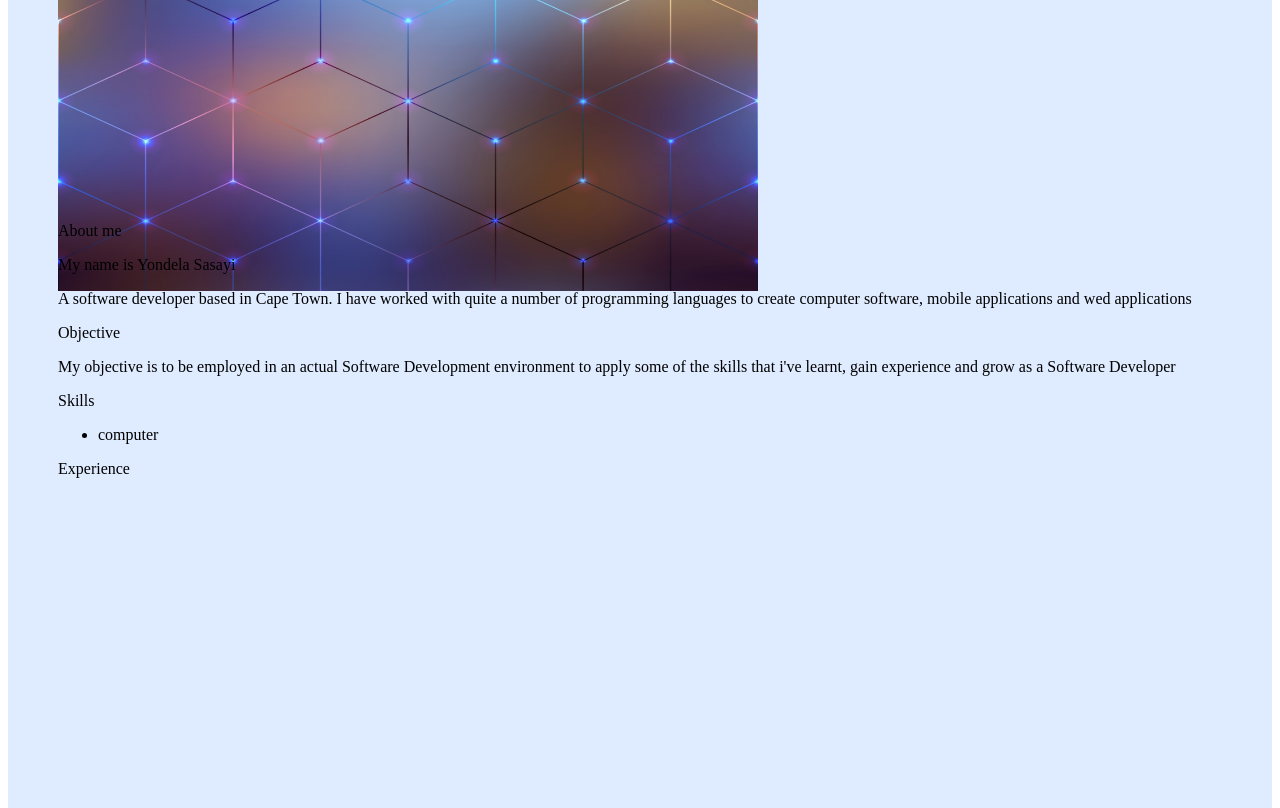
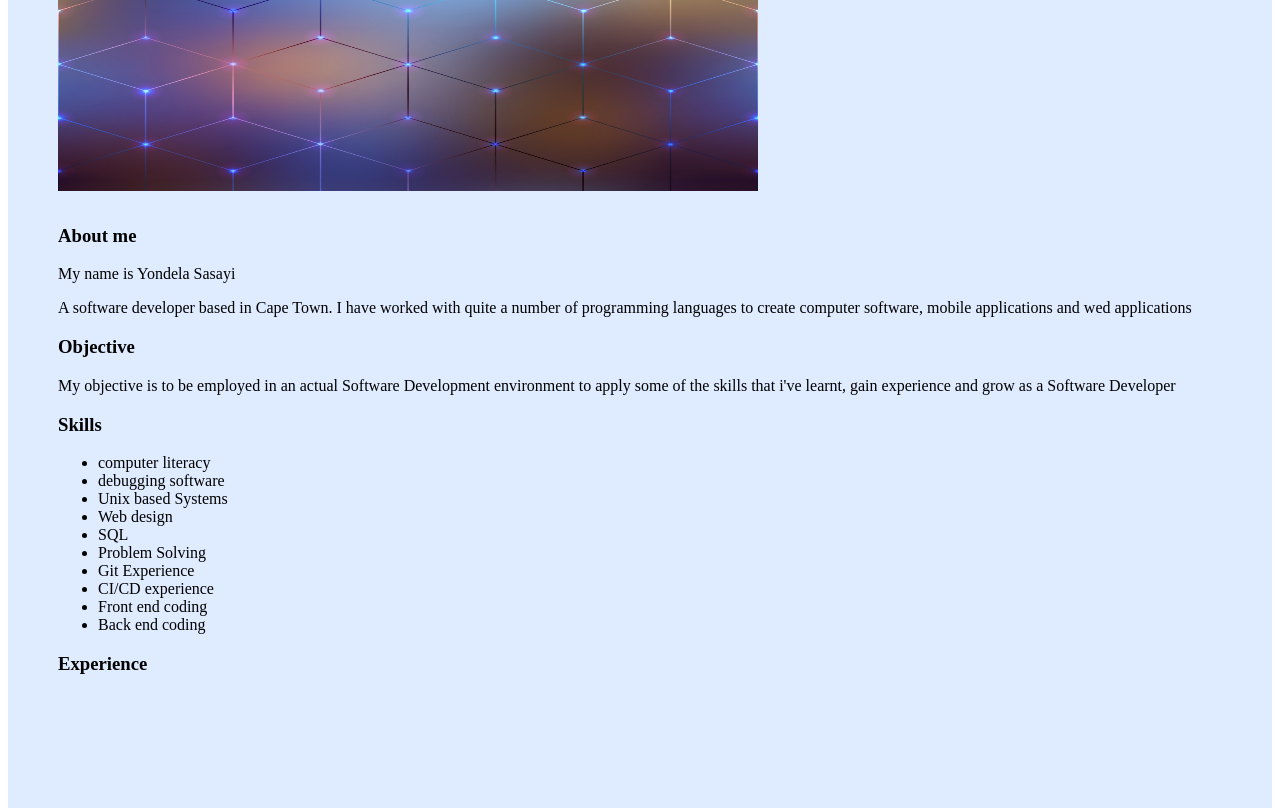
Before and after one commit to Yoondela/myportfolio, a plain HTML site: page index.html in a window 1280 px wide. Shown: the part 182-990 px from the top of the page. Drawn offline with Linux system fonts and the light colour scheme.

Commit message:
Add files via upload

```diff
--- a/index.html
+++ b/index.html
@@ -37,6 +37,21 @@
             line-height: 0.4;
             float: inline-end;
          }
+/*
+         .image-header {
+            width:min-content;
+            height:min-content;
+         } */
+
+         /* .header-content {
+            box-sizing:border-box;
+            border: 5px solid lightblue;
+            width: fit-content;
+            height: fit-content;
+
+         } */
+
+
 
     </style>
 </head>
@@ -55,14 +70,14 @@
         </div>
 
         <div class="image_header">
-            <img src="R.jfif" alt="tech" height="300" width="700">
+            <img src="R.jfif" alt="tech image" height="200px" width="700px">
         </div>
     </section>
 
     <section>
 
         <div>
-        <p>About me</p>
+        <h3>About me</h3>
         <p>My name is Yondela Sasayi</p>
         <p>A software developer based in Cape Town. I have worked with quite a
             number of programming languages to create computer software, mobile
@@ -70,7 +85,7 @@
         </div>
 
         <div>
-            <p>Objective</p>
+            <h3>Objective</h3>
             <p>
                 My objective is to be employed in an actual Software Development
                 environment to apply some of the skills that i've learnt, gain
@@ -80,14 +95,23 @@
         </div>
 
         <div>
-            <p>Skills</p>
+            <h3>Skills</h3>
             <ul>
-                <li>computer</li>
+                <li>computer literacy</li>
+                <li>debugging software</li>
+                <li>Unix based Systems</li>
+                <li>Web design</li>
+                <li>SQL</li>
+                <li>Problem Solving</li>
+                <li>Git Experience</li>
+                <li>CI/CD experience</li>
+                <li>Front end coding</li>
+                <li>Back end coding</li>
             </ul>
         </div>
 
         <div>
-            <p>Experience</p>
+            <h3>Experience</h3>
 
         </div>
     </section>
```
